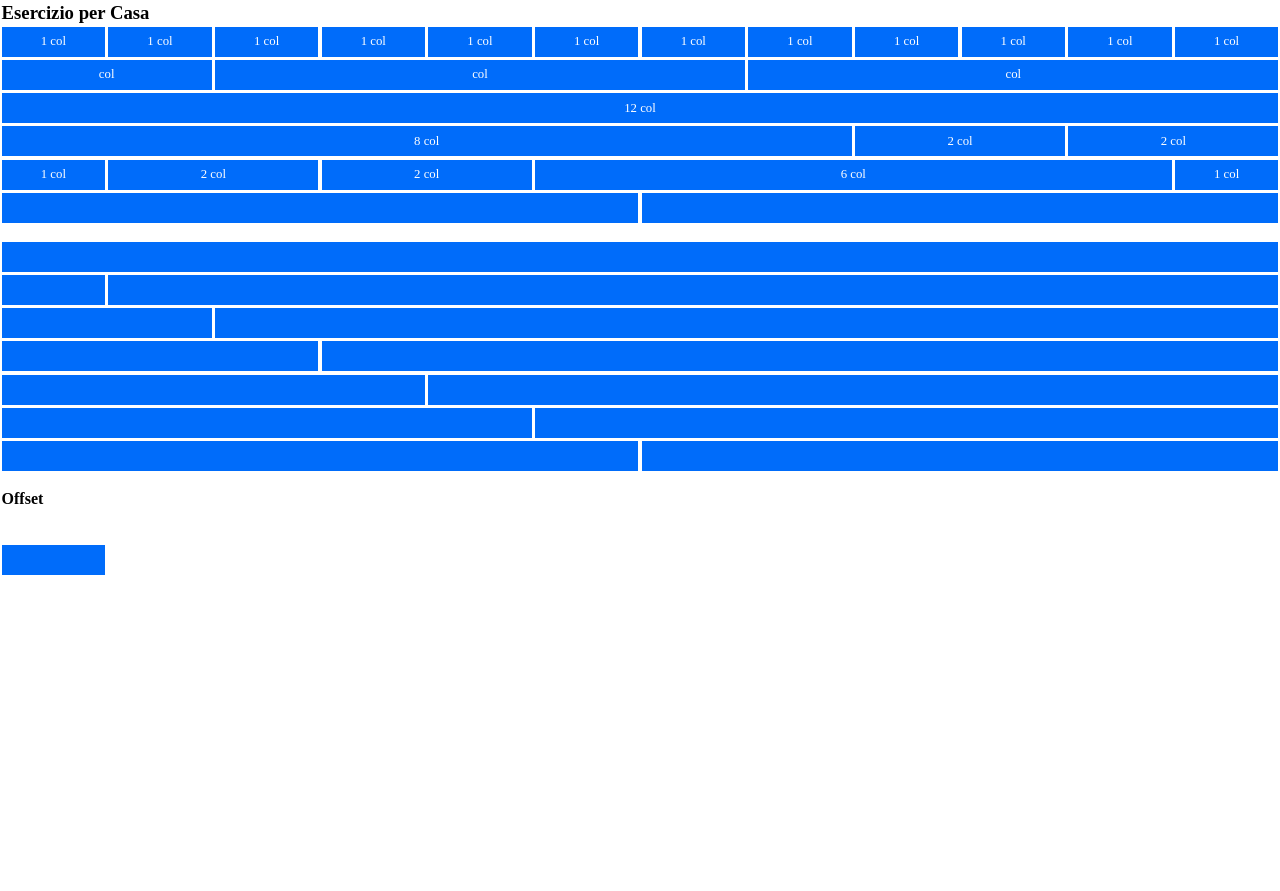
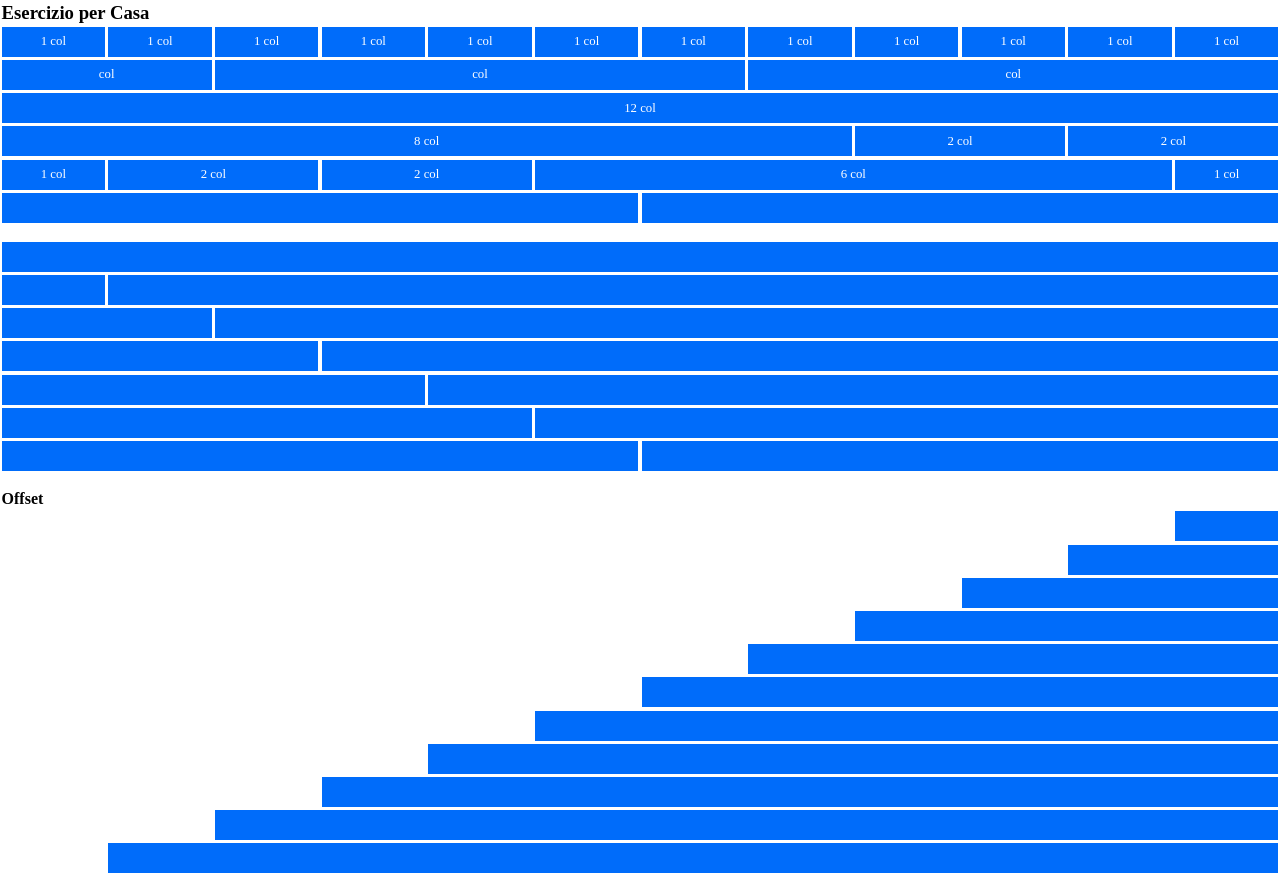
Before and after one commit to giagra91/html-css-12bool, a plain HTML site: page index.html in a window 1280 px wide. Before the commit the page ends 800 px from the top, so only its background shows below. Drawn offline with Linux system fonts and the light colour scheme.

Commit message:
completamento terzo container

```diff
--- a/css/style.css
+++ b/css/style.css
@@ -7,7 +7,6 @@
 
 .container{
     max-width: 100%;
-    /* border: 3px solid black; */
     margin-bottom: 1rem;
 }
 
@@ -15,20 +14,17 @@
     display: flex;
     flex-direction: row;
     flex-wrap: wrap;
-    /* border: 3px solid yellow; */
 }
 
 .col{
     flex-grow: 1;
     flex-basis: 0;
     max-width: 100%;
-    /* border: 3px solid blue; */
 }
 
 [class*="col-"]{
     flex: 0 0 auto;
     padding: .1rem;
-    /* border: 3px solid green; */
 }
 
 .blue-box{
--- a/index.html
+++ b/index.html
@@ -154,6 +154,9 @@
         <div class="row">
             <div class="col-xs-6">
                 <div class="blue-box">
+                    <div class="row">
+
+                    </div>
                 </div>
             </div>
             <div class="col-xs-6">
@@ -250,11 +253,67 @@
         </div>
 
         <div class="row">
-            <div class="col-xs-offset-11">
+            <div class="col-xs-offset-11 col-xs-1">
                 <div class="blue-box">
                 </div>
             </div>
-            <div class="col-xs-1">
+        </div>
+        <div class="row">
+            <div class="col-xs-offset-10 col-xs-2">
+                <div class="blue-box">
+                </div>
+            </div>
+        </div>
+        <div class="row">
+            <div class="col-xs-offset-9 col-xs-3">
+                <div class="blue-box">
+                </div>
+            </div>
+        </div>
+        <div class="row">
+            <div class="col-xs-offset-8 col-xs-4">
+                <div class="blue-box">
+                </div>
+            </div>
+        </div>
+        <div class="row">
+            <div class="col-xs-offset-7 col-xs-5">
+                <div class="blue-box">
+                </div>
+            </div>
+        </div>
+        <div class="row">
+            <div class="col-xs-offset-6 col-xs-6">
+                <div class="blue-box">
+                </div>
+            </div>
+        </div>
+        <div class="row">
+            <div class="col-xs-offset-5 col-xs-7">
+                <div class="blue-box">
+                </div>
+            </div>
+        </div>
+        <div class="row">
+            <div class="col-xs-offset-4 col-xs-8">
+                <div class="blue-box">
+                </div>
+            </div>
+        </div>
+        <div class="row">
+            <div class="col-xs-offset-3 col-xs-9">
+                <div class="blue-box">
+                </div>
+            </div>
+        </div>
+        <div class="row">
+            <div class="col-xs-offset-2 col-xs-10">
+                <div class="blue-box">
+                </div>
+            </div>
+        </div>
+        <div class="row">
+            <div class="col-xs-offset-1 col-xs-11">
                 <div class="blue-box">
                 </div>
             </div>
```
